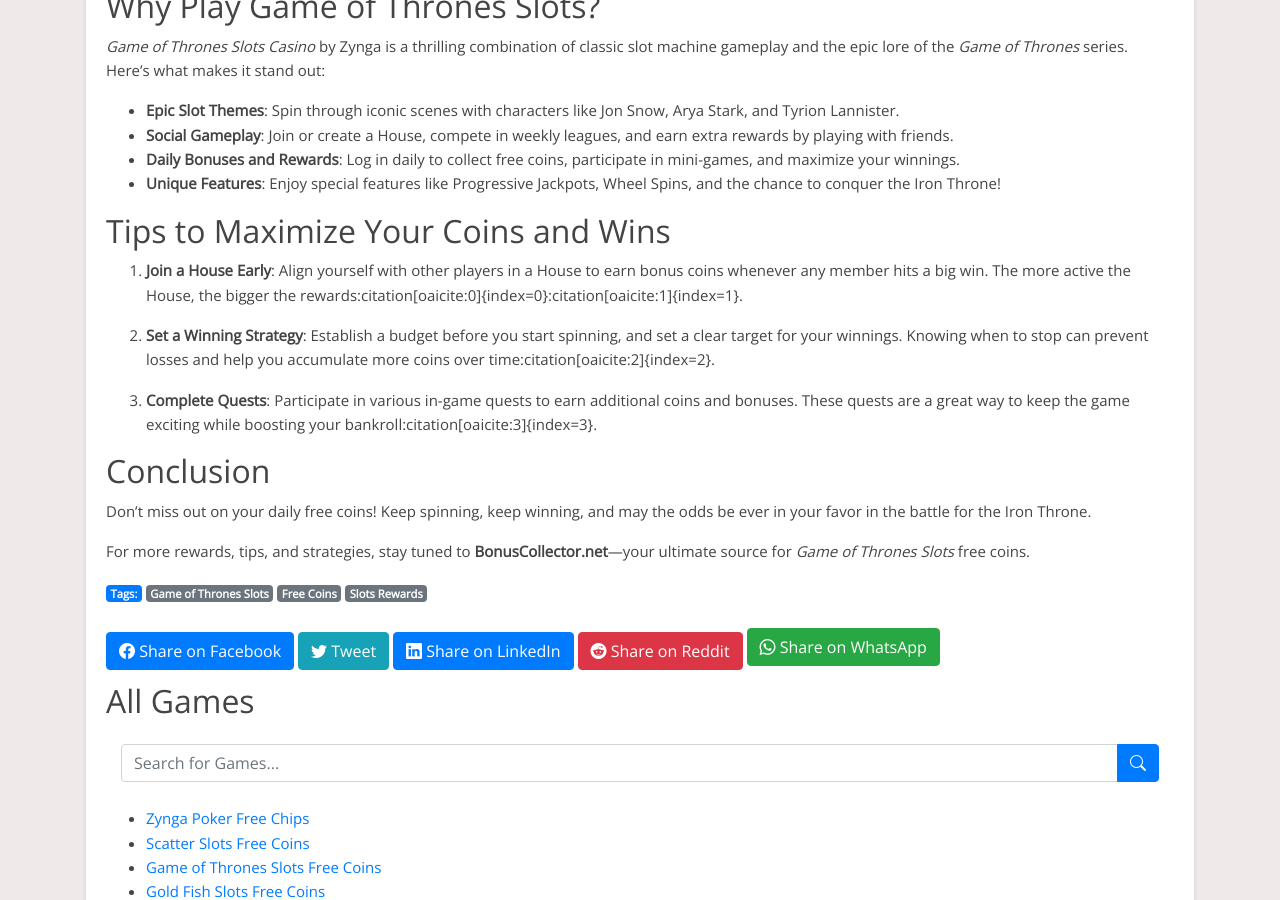
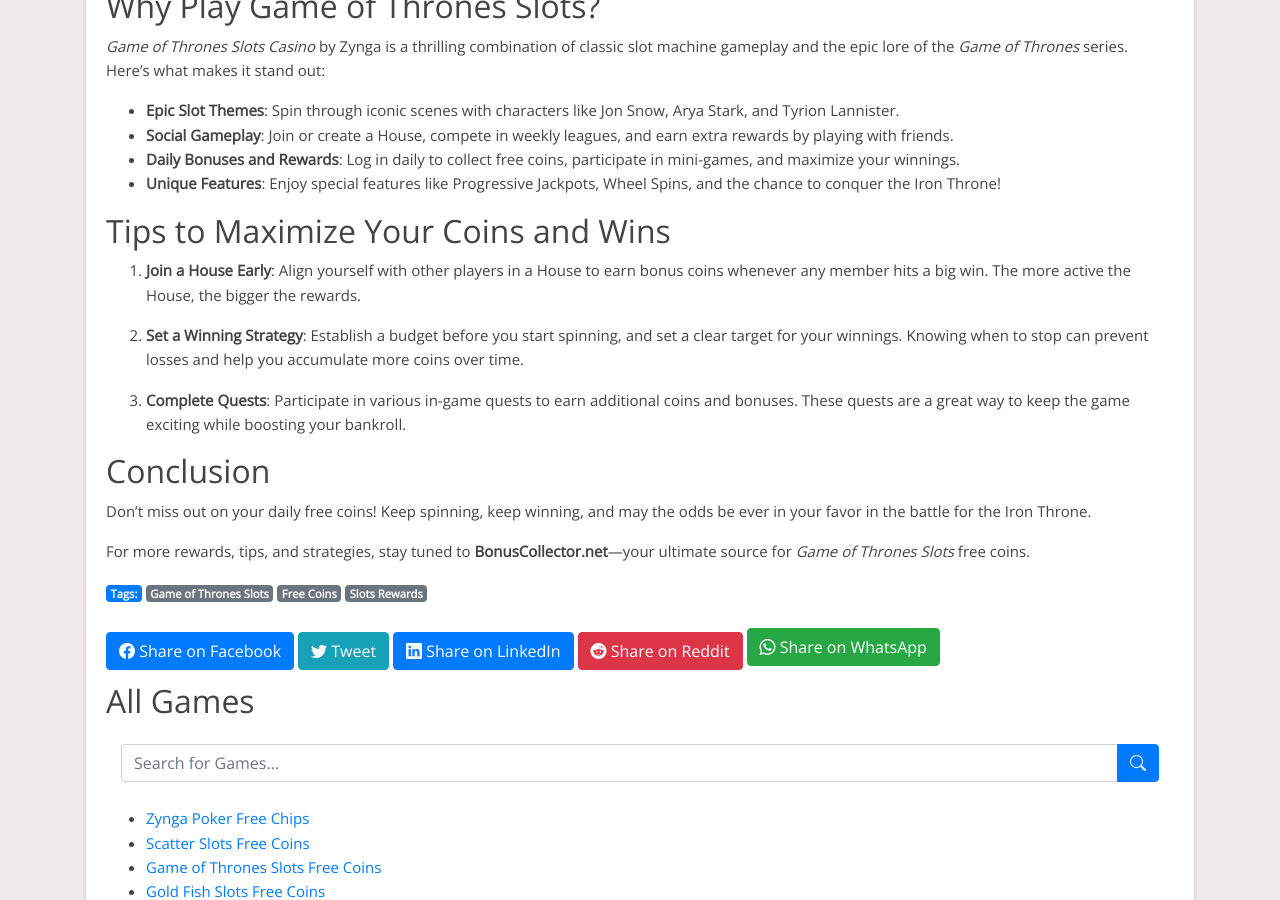
Before and after one commit to Prollad99/bs-net, a Jekyll site: the page built from _posts/2024-08-09-game-of-thrones-slots.md, in a window 1280 px wide and 900 px high, scrolled down 681 px. Built offline with Jekyll 4.4.1, drawn with Linux system fonts in a browser that asks for light colours; nearby versions of some CDN libraries; comment, search, counter and statistics services are not loaded.

Commit message:
Update 2024-08-09-game-of-thrones-slots.md

```diff
--- a/_posts/2024-08-09-game-of-thrones-slots.md
+++ b/_posts/2024-08-09-game-of-thrones-slots.md
@@ -34,11 +34,11 @@
 
 ## Tips to Maximize Your Coins and Wins
 
-1. **Join a House Early**: Align yourself with other players in a House to earn bonus coins whenever any member hits a big win. The more active the House, the bigger the rewards&#8203;:citation[oaicite:0]{index=0}&#8203;:citation[oaicite:1]{index=1}.
+1. **Join a House Early**: Align yourself with other players in a House to earn bonus coins whenever any member hits a big win. The more active the House, the bigger the rewards.
 
-2. **Set a Winning Strategy**: Establish a budget before you start spinning, and set a clear target for your winnings. Knowing when to stop can prevent losses and help you accumulate more coins over time&#8203;:citation[oaicite:2]{index=2}.
+2. **Set a Winning Strategy**: Establish a budget before you start spinning, and set a clear target for your winnings. Knowing when to stop can prevent losses and help you accumulate more coins over time.
 
-3. **Complete Quests**: Participate in various in-game quests to earn additional coins and bonuses. These quests are a great way to keep the game exciting while boosting your bankroll&#8203;:citation[oaicite:3]{index=3}.
+3. **Complete Quests**: Participate in various in-game quests to earn additional coins and bonuses. These quests are a great way to keep the game exciting while boosting your bankroll.
 
 ## Conclusion
 
```
